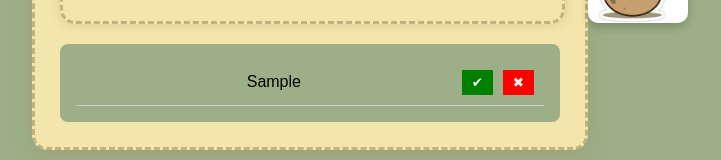
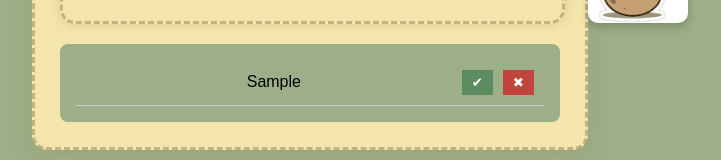
Before and after one commit to AngelAlejandroMG/211_TPS_Angel-AlejandroMontes-Galvez, a React (Vite) app in the folder projet-react/: page / in a window 1280 px wide. Both pictures are taken after typing "Sample" into the empty fields and a click on the button "Ajouter". Shown: the part 425-585 px from the top of the page, without its empty margins (280-1001 px from the left). Built offline with nearby package versions, Linux system fonts and the light colour scheme.

Commit message:
Version finale

```diff
--- a/projet-react/src/App.jsx
+++ b/projet-react/src/App.jsx
@@ -10,19 +10,32 @@ function App() {
   const [todo, setTodo] = useState([])
 
   function ajouterTaches(formData) {
-    setTodo(prevTodo => [...prevTodo, {
-      id: 1 + Math.random(),
-      description: formData.get("description"),
-      status: false
-    }])
+    const description = formData.get("description").trim();
+    if (description) {
+      setTodo((prevTodo) => [
+        ...prevTodo,
+        {
+          id: prevTodo.length + 1,
+          description: description,
+          status: false,
+        },
+      ]);
+    } else {
+      console.error("La description de la tâche est vide.");
+    }
+  }
 
-  }
+
   function changerStatus(id) {
-    setTodo(
-      todo.map(
-        tache => tache.id === id ? { ...tache, status: !tache.status } : tache
-      )
-    )
+    setTodo((prevTodo) => {
+      return prevTodo.map((tache) => {
+        if (tache.id === id) {
+          return { ...tache, status: !tache.status };
+        } else {
+          return tache;
+        }
+      });
+    });
   }
 
 
@@ -36,7 +49,7 @@ function App() {
     <>
     <div className="container">
       <h1>Liste de taches</h1>
-      <TodoForm ajouterTache={ajouterTaches} />
+      <TodoForm ajouterTaches={ajouterTaches} />
       <TodoList todo={todo} changerStatus={changerStatus} supprimerTache={supprimerTache} />
 
     </div>
--- a/projet-react/src/component/Todo.css
+++ b/projet-react/src/component/Todo.css
@@ -8,8 +8,11 @@
 
 .todo-item.done .todo-text {
   text-decoration: line-through;
-  color: gray;
+  color: #6B7B73;
+  opacity: 0.6;
+  font-style: italic;
 }
+
 
 .todo-text {
   flex-grow: 1;
@@ -22,7 +25,7 @@
 }
 
 .done-button {
-  background-color: green;
+  background-color: #5E8C61;
   color: white;
   border: none;
   padding: 5px 10px;
@@ -30,11 +33,11 @@
 }
 
 .done-button.unDone {
-  background-color: orange;
+  background-color: #5C7A8A;
 }
 
 .delete-button {
-  background-color: red;
+  background-color: #C1443D;
   color: white;
   border: none;
   padding: 5px 10px;
--- a/projet-react/src/component/Todo.jsx
+++ b/projet-react/src/component/Todo.jsx
@@ -1,33 +1,22 @@
 import './Todo.css'
 
 function Todo(props) {
-  function changerStat() {
-    props.changerStatus(props.id)
-    console.log(props.id)
-  }
-
-  function supprimerTaches() {
-    props.supprimerTache(props.id)
-  }
-
-
-
 
     return (
-        <li key={props.id} className={`todo-item ${props.done ? 'done' : ''}`}>
+        <li className={`todo-item ${props.done ? 'done' : ''}`}>
         <p className="todo-text">
           {props.description}
         </p>
         <div className="todo-buttons">
           <button
             className={`done-button ${props.done ? 'unDone' : ''}`}
-            onClick={changerStat}
+            onClick={() => props.changerStatus(props.id)}
           >
             {props.done ? '↩' : '✔'}
           </button>
           <button
             className="delete-button"
-            onClick={supprimerTaches}
+            onClick={() => props.supprimerTache(props.id)}
           >
             ✖
           </button>
--- a/projet-react/src/component/TodoFrom.jsx
+++ b/projet-react/src/component/TodoFrom.jsx
@@ -6,7 +6,7 @@ function TodoForm(props) {
     return (
 
         <div className="todo-input">
-            <form className="todo-input" action={props.ajouterTache}>
+            <form className="todo-input" action={props.ajouterTaches}>
             <input
                 type="text"
                 name="description"
--- a/projet-react/src/component/TodoList.jsx
+++ b/projet-react/src/component/TodoList.jsx
@@ -5,13 +5,14 @@ import './TodoList.css';
 function TodoList(props) {
   return (
     <ul className="todo-list">
-      {props.todo.map((list) => (
+      {props.todo.map((tache) => (
         <Todo
-        id={list.id}
-        description={list.description}
+        id={tache.id}
+        key={tache.id}
+        description={tache.description}
         changerStatus={props.changerStatus}
         supprimerTache={props.supprimerTache}
-        done={list.status}
+        done={tache.status}
         />
       ))}
     </ul>
```
